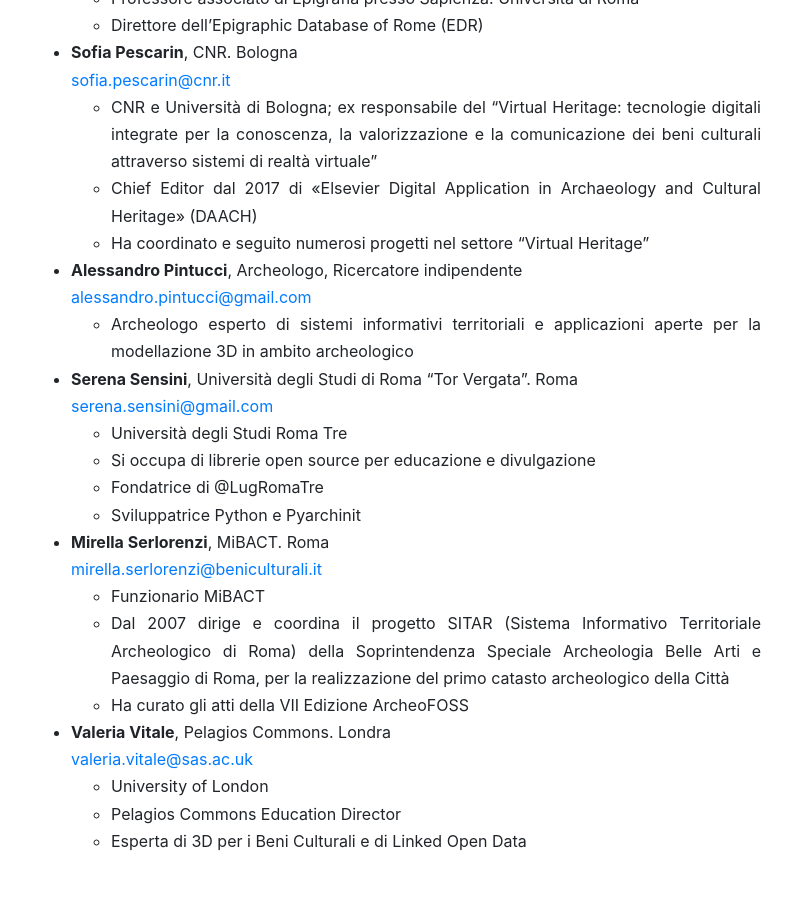
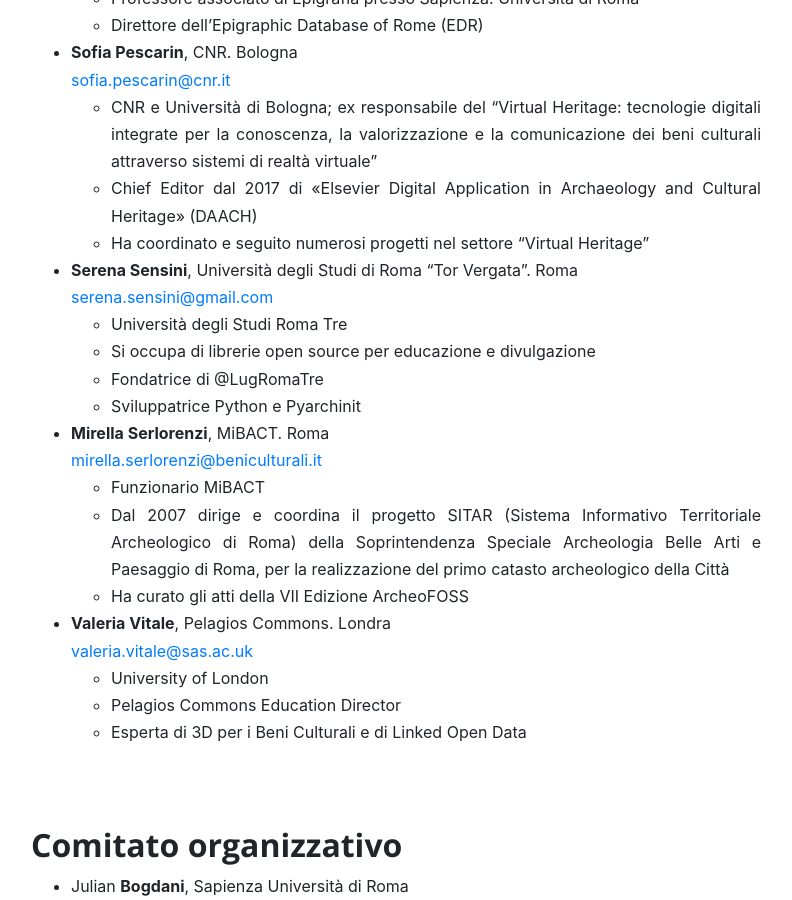
Before and after one commit to archeofoss/archeofoss2020, a Jekyll site: the page built from index.md, in a window 1280 px wide and 900 px high, scrolled down 9126 px. Shown: the whole window, without its empty margins (244-1036 px from the left). Built offline with Jekyll 4.4.1, drawn with Linux system fonts in a browser that asks for light colours; nearby versions of some CDN libraries.

Commit message:
Update index.md

```diff
--- a/index.md
+++ b/index.md
@@ -266,9 +266,6 @@
     - CNR e Università di Bologna; ex responsabile del "Virtual Heritage: tecnologie digitali integrate per la conoscenza, la valorizzazione e la comunicazione dei beni culturali attraverso sistemi di realtà virtuale"
     - Chief Editor dal 2017 di «Elsevier Digital Application in Archaeology and Cultural Heritage» (DAACH)
     - Ha coordinato e seguito numerosi progetti nel settore “Virtual Heritage”
-- **Alessandro Pintucci**, Archeologo, Ricercatore indipendente
-[alessandro.pintucci@gmail.com](mailto:alessandro.pintucci@gmail.com)
-    - Archeologo esperto di sistemi informativi territoriali e applicazioni aperte per la modellazione 3D in ambito archeologico
 - **Serena Sensini**, Università degli Studi di Roma "Tor Vergata". Roma
 [serena.sensini@gmail.com](mailto:serena.sensini@gmail.com)
     - Università degli Studi Roma Tre
```
